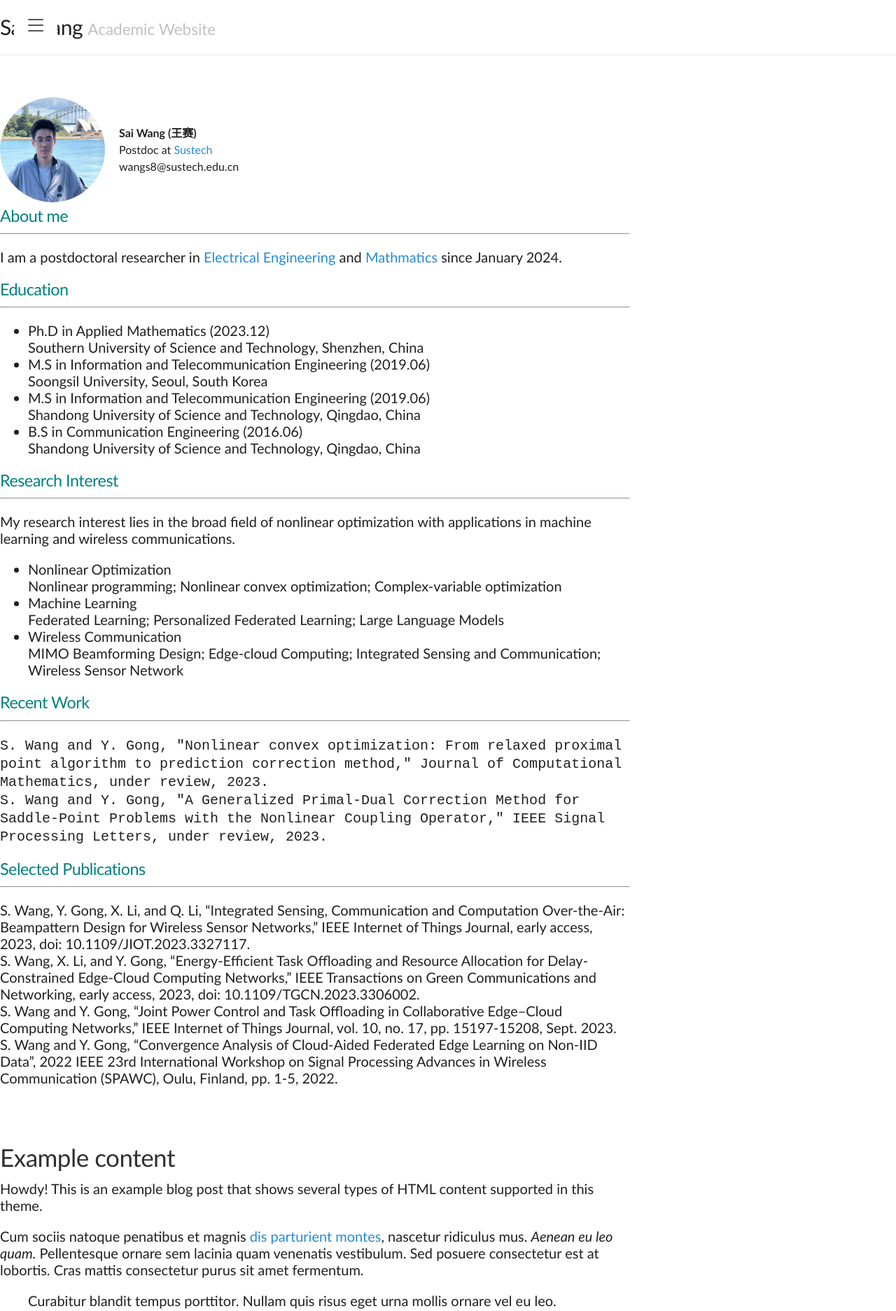
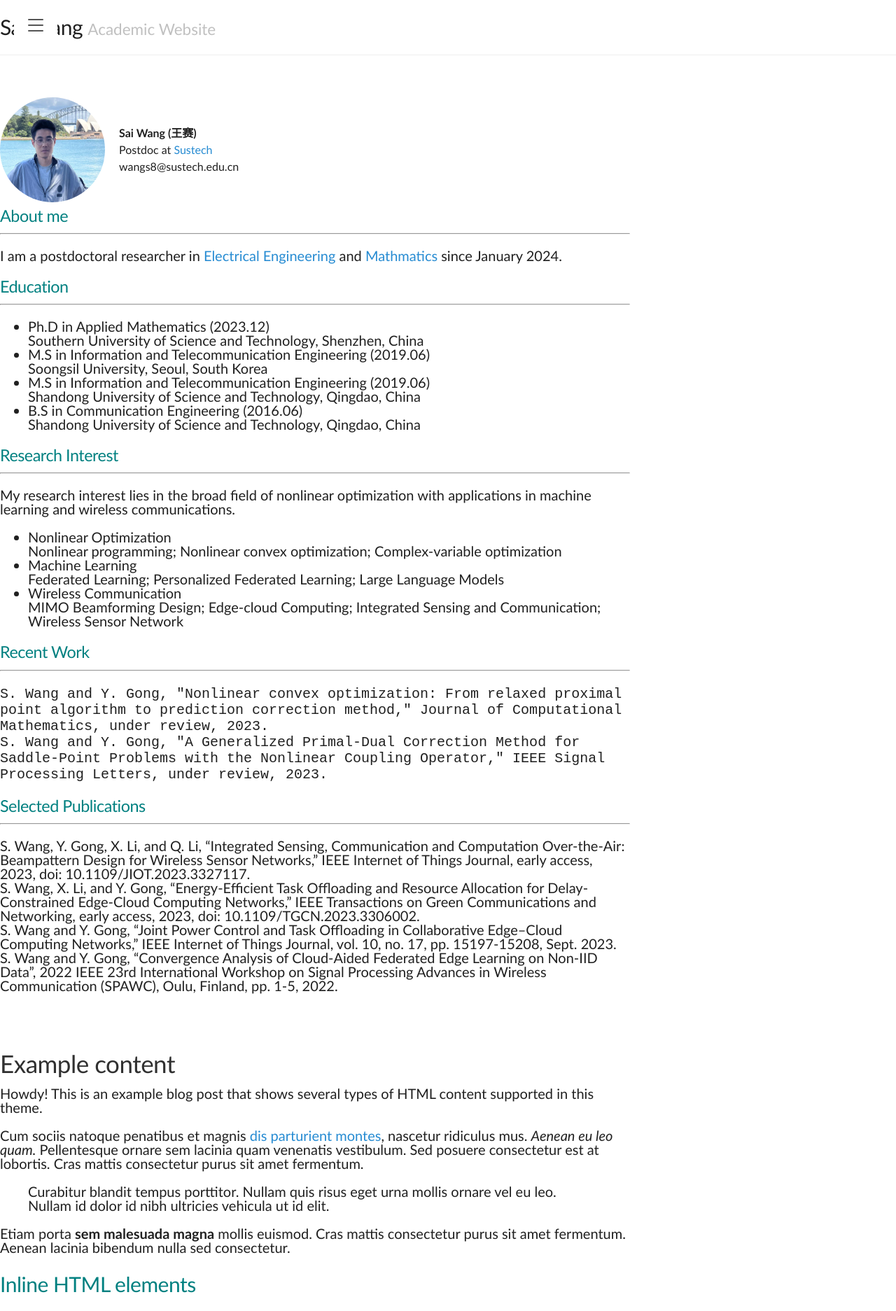
Before and after one commit to Alxendweb/alxendweb.github.io, a Jekyll site: the page built from index.html, in a window 1280 px wide. Shown: the top 1873 px of the page at 70% size. Built offline with Jekyll 4.4.1, drawn with Linux system fonts in a browser that asks for light colours; the list of posts is cut into pages by our own code.

Commit message:
Update poole.css

```diff
--- a/public/css/poole.css
+++ b/public/css/poole.css
@@ -50,7 +50,7 @@ body {
 html {
   font-family: Calibri;
   font-size: 14px;
-
+  line-height: 1.0;
 }
 @media (min-width: 38em) {
   html {
```
